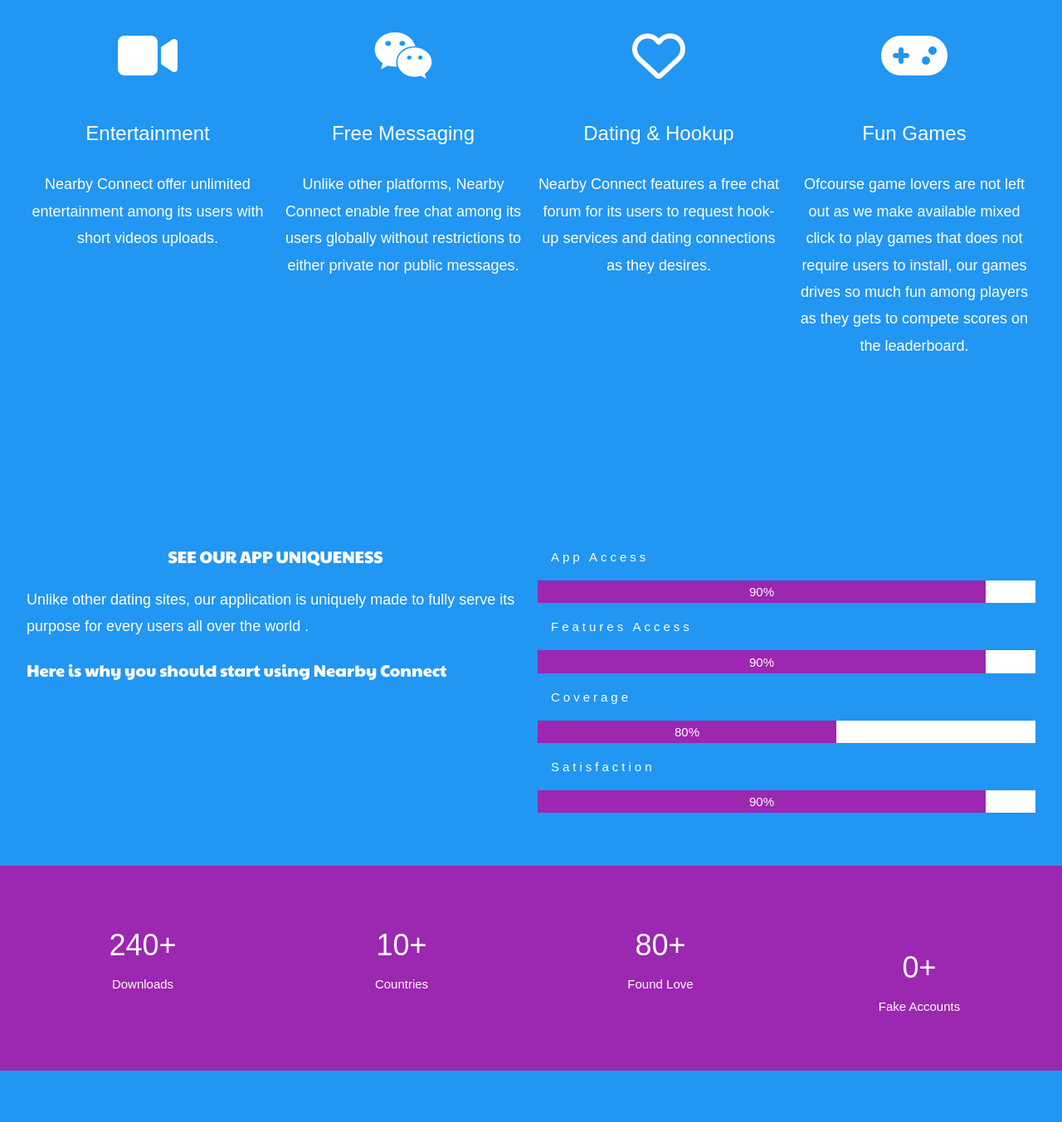
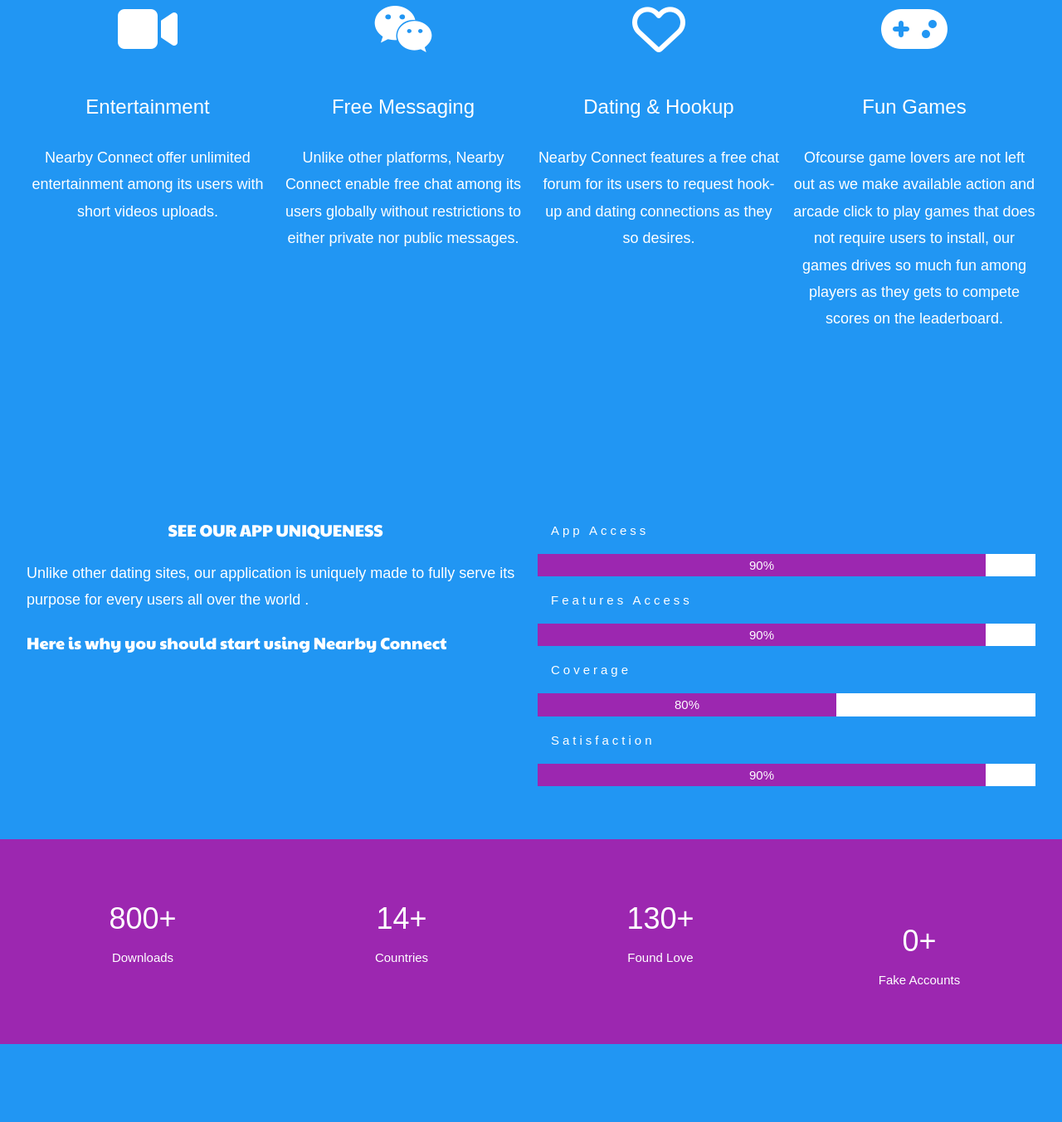
Before and after one commit to Bytessocia/Bytessocia, a plain HTML site: page index.html in a window 1280 px wide. Shown: the part 1227-2580 px from the top of the page at 83% size. Drawn offline with nearby package versions, Linux system fonts and the light colour scheme; a script that the page names is missing.

Commit message:
Update index.html

```diff
--- a/index.html
+++ b/index.html
@@ -105,7 +105,7 @@ body, html {
   <!-- About Section -->
 <div class="w3-container w3-blue" style="padding:128px 16px" id="about">
   <h4 class="w3-center">ABOUT NEARBY CONNECT?</h4>
-  <p class="w3-center w3-large">Nearby Connect is an always-on online mobile application for connecting people to create new lasting relationships and friendships packaged with so much fun.</p>
+  <p class="w3-center w3-large">Nearby Connect is an always-on online space for connecting people to create new lasting relationships and friendships packaged with so much fun.</p>
   <p class="w3-center w3-large">Our goal is to create a pleasant safe and fun online space for meeting new people from all over the world and ensure connection with real people.</p><br>
   <!-- Features Section -->
   <h4 class="w3-center">KEY FEATURES OF OUR APP</h4>
@@ -123,12 +123,12 @@ body, html {
     <div class="w3-quarter">
       <i class="fa fa-heart-o w3-margin-bottom w3-jumbo" style="color:white"></i>
       <p class="w3-xlarge">Dating & Hookup</p>
-      <p class="w3-large">Nearby Connect features a free chat forum for its users to request hook-up services and dating connections as they desires.</p>
+      <p class="w3-large">Nearby Connect features a free chat forum for its users to request hook-up and dating connections as they so desires.</p>
     </div>
     <div class="w3-quarter">
       <i class="fa fa-gamepad w3-margin-bottom w3-jumbo" style="color:white"></i>
       <p class="w3-xlarge">Fun Games</p>
-      <p class="w3-large">Ofcourse game lovers are not left out as we make available mixed click to play games that does not require users to install, our games drives so much fun among players as they gets to compete scores on the leaderboard.</p>
+      <p class="w3-large">Ofcourse game lovers are not left out as we make available action and arcade click to play games that does not require users to install, our games drives so much fun among players as they gets to compete scores on the leaderboard.</p>
     </div>
   </div>
 </div>
@@ -163,15 +163,15 @@ body, html {
 <!-- App Info "Statistics" -->
 <div class="w3-container w3-row w3-center w3-purple w3-padding-64" id="appstats">
   <div class="w3-quarter">
-    <span class="w3-xxlarge">240+</span>
+    <span class="w3-xxlarge">800+</span>
     <br>Downloads
   </div>
   <div class="w3-quarter">
-    <span class="w3-xxlarge">10+</span>
+    <span class="w3-xxlarge">14+</span>
     <br>Countries
   </div>
   <div class="w3-quarter">
-    <span class="w3-xxlarge">80+</span>
+    <span class="w3-xxlarge">130+</span>
     <br>Found Love
   </div>
   <div class="w3-quarter">
```
